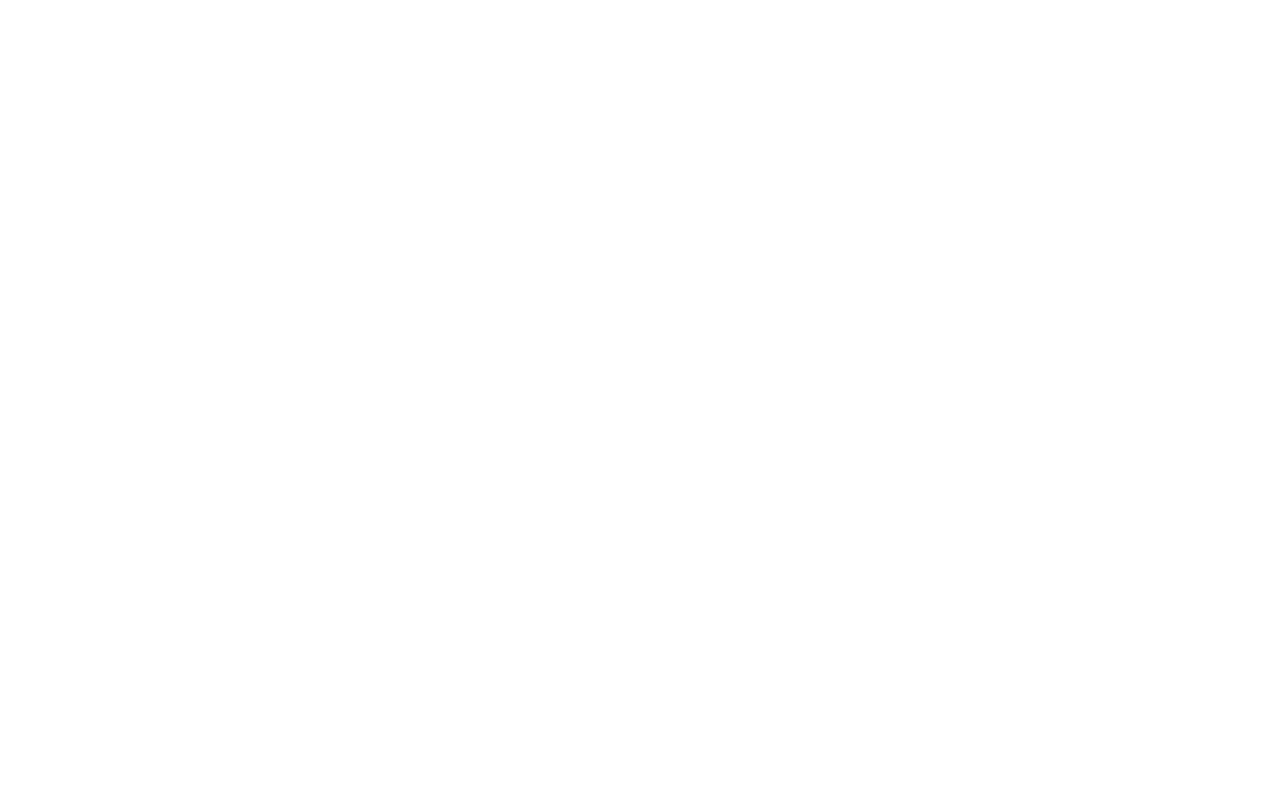
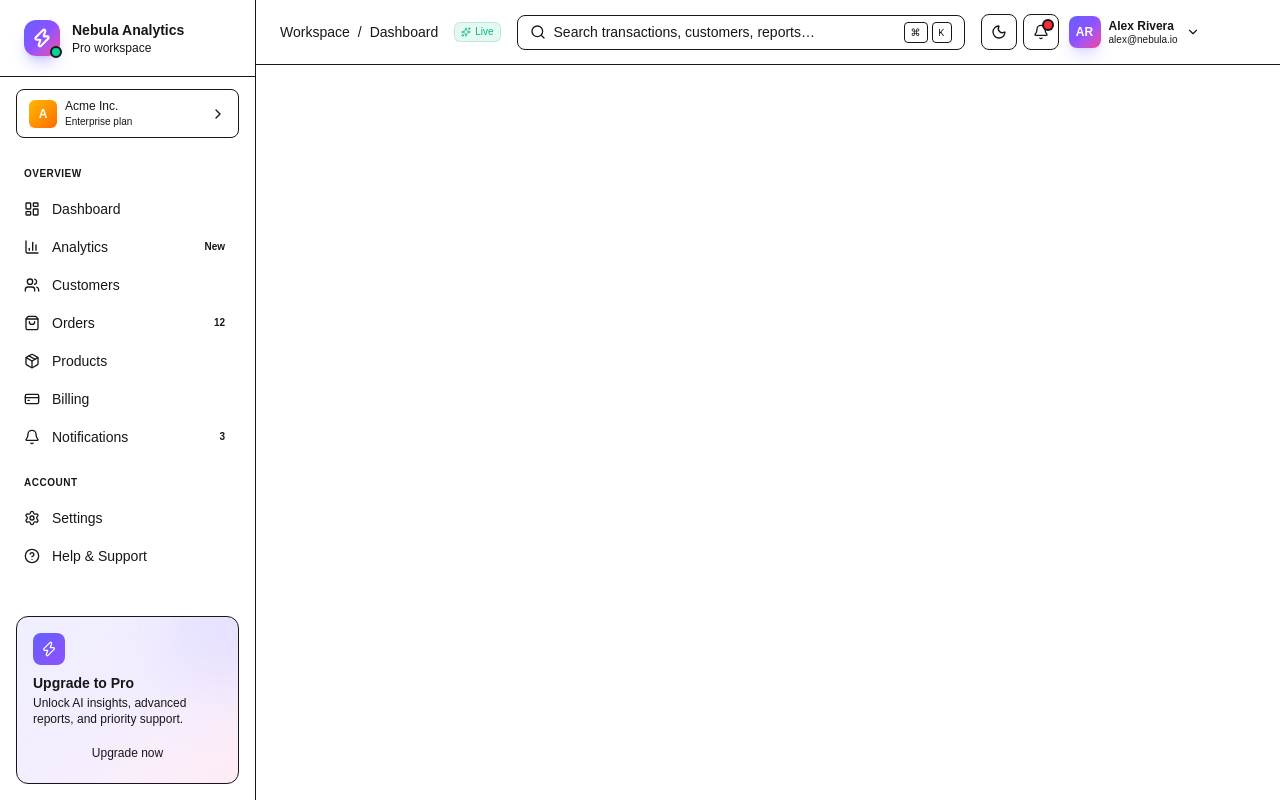
Before and after one commit to mrymsarabi/nextjs-admin-dashboard, a Next.js app: page / in a window 1280 px wide. Built offline with nearby package versions, Linux system fonts and the light colour scheme.

Commit message:
topbar - 1

```diff
--- a/package.json
+++ b/package.json
@@ -15,7 +15,9 @@
     "autoprefixer": "^10.4.21",
     "clsx": "^2.1.1",
     "drizzle-orm": "^0.45.2",
+    "lucide-react": "^1.29.0",
     "next": "15.5.4",
+    "next-themes": "^0.4.6",
     "postcss": "^8.5.6",
     "react": "^19.2.8",
     "react-dom": "19.1.0",
--- a/src/app/page.tsx
+++ b/src/app/page.tsx
@@ -1,9 +1,15 @@
+import { Sidebar } from "@/components/sidebar";
+import { Topbar } from "@/components/topbar";
 import Image from "next/image";
 
 export default function Home() {
   return (
-    <div>
+    <div className="flex min-h-screen bg-[rgb(var(--background))]">
+      <Sidebar />
 
+      <div className="flex-1 flex flex-col min-w-0">
+        <Topbar />
+      </div>
     </div>
   );
 }
--- /dev/null
+++ b/src/components/sidebar.tsx
@@ -0,0 +1,142 @@
+"use client";
+
+import {
+  LayoutDashboard,
+  BarChart3,
+  Users,
+  ShoppingBag,
+  Package,
+  Settings,
+  HelpCircle,
+  LogOut,
+  CreditCard,
+  Bell,
+  Zap,
+  ChevronRight,
+} from "lucide-react";
+import { cn } from "@/lib/utils";
+
+type NavItem = {
+  label: string;
+  icon: React.ComponentType<{ className?: string }>;
+  href: string;
+  badge?: string;
+  active?: boolean;
+};
+
+const primaryNav: NavItem[] = [
+  { label: "Dashboard", icon: LayoutDashboard, href: "#", active: true },
+  { label: "Analytics", icon: BarChart3, href: "#", badge: "New" },
+  { label: "Customers", icon: Users, href: "#" },
+  { label: "Orders", icon: ShoppingBag, href: "#", badge: "12" },
+  { label: "Products", icon: Package, href: "#" },
+  { label: "Billing", icon: CreditCard, href: "#" },
+  { label: "Notifications", icon: Bell, href: "#", badge: "3" },
+];
+
+const secondaryNav: NavItem[] = [
+  { label: "Settings", icon: Settings, href: "#" },
+  { label: "Help & Support", icon: HelpCircle, href: "#" },
+];
+
+export function Sidebar() {
+  return (
+    <aside className="hidden lg:flex w-64 flex-col border-r border-default bg-[rgb(var(--card))] h-screen sticky top-0">
+      {/* Logo */}
+      <div className="flex items-center gap-3 px-6 py-5 border-b border-default">
+        <div className="relative">
+          <div className="w-9 h-9 rounded-xl bg-gradient-to-br from-indigo-500 via-violet-500 to-pink-500 flex items-center justify-center shadow-lg shadow-indigo-500/30">
+            <Zap className="w-5 h-5 text-white" strokeWidth={2.5} />
+          </div>
+          <div className="absolute -bottom-0.5 -right-0.5 w-3 h-3 bg-emerald-400 rounded-full border-2 border-[rgb(var(--card))]" />
+        </div>
+        <div className="flex flex-col">
+          <span className="font-semibold text-sm">Nebula Analytics</span>
+          <span className="text-xs text-muted">Pro workspace</span>
+        </div>
+      </div>
+
+      {/* Workspace switcher */}
+      <div className="px-4 py-3">
+        <button className="w-full flex items-center justify-between gap-2 px-3 py-2 rounded-lg border border-default hover:bg-[rgb(var(--card-muted))] transition-colors">
+          <div className="flex items-center gap-2 min-w-0">
+            <div className="w-7 h-7 rounded-md bg-gradient-to-br from-amber-400 to-orange-500 flex items-center justify-center text-white font-semibold text-xs shrink-0">
+              A
+            </div>
+            <div className="flex flex-col items-start min-w-0">
+              <span className="text-xs font-medium truncate">Acme Inc.</span>
+              <span className="text-[10px] text-muted truncate">Enterprise plan</span>
+            </div>
+          </div>
+          <ChevronRight className="w-4 h-4 text-muted shrink-0" />
+        </button>
+      </div>
+
+      {/* Primary nav */}
+      <nav className="flex-1 px-3 py-2 space-y-0.5 overflow-y-auto">
+        <div className="px-3 py-2 text-[10px] font-semibold uppercase tracking-wider text-muted">
+          Overview
+        </div>
+        {primaryNav.map((item) => (
+          <NavItemRow key={item.label} item={item} />
+        ))}
+
+        <div className="px-3 py-2 mt-3 text-[10px] font-semibold uppercase tracking-wider text-muted">
+          Account
+        </div>
+        {secondaryNav.map((item) => (
+          <NavItemRow key={item.label} item={item} />
+        ))}
+      </nav>
+
+      {/* Upgrade card */}
+      <div className="px-4 pb-4">
+        <div className="relative overflow-hidden rounded-xl p-4 bg-gradient-to-br from-indigo-500/10 via-violet-500/10 to-pink-500/10 border border-default">
+          <div className="absolute -top-6 -right-6 w-20 h-20 bg-indigo-500/20 rounded-full blur-2xl" />
+          <div className="relative">
+            <div className="w-8 h-8 rounded-lg bg-gradient-to-br from-indigo-500 to-violet-500 flex items-center justify-center mb-2">
+              <Zap className="w-4 h-4 text-white" />
+            </div>
+            <div className="text-sm font-semibold mb-0.5">Upgrade to Pro</div>
+            <p className="text-xs text-muted mb-3">
+              Unlock AI insights, advanced reports, and priority support.
+            </p>
+            <button className="w-full text-xs font-medium py-1.5 rounded-md bg-[rgb(var(--foreground))] text-[rgb(var(--background))] hover:opacity-90 transition-opacity">
+              Upgrade now
+            </button>
+          </div>
+        </div>
+      </div>
+    </aside>
+  );
+}
+
+function NavItemRow({ item }: { item: NavItem }) {
+  const Icon = item.icon;
+  return (
+    <a
+      href={item.href}
+      className={cn(
+        "group flex items-center gap-3 px-3 py-2 rounded-lg text-sm font-medium transition-all",
+        item.active
+          ? "bg-[rgb(var(--accent-soft))] text-[rgb(var(--accent))]"
+          : "text-[rgb(var(--foreground))] hover:bg-[rgb(var(--card-muted))]"
+      )}
+    >
+      <Icon className={cn("w-4 h-4 shrink-0", item.active ? "text-[rgb(var(--accent))]" : "text-muted")} />
+      <span className="flex-1 truncate">{item.label}</span>
+      {item.badge && (
+        <span
+          className={cn(
+            "text-[10px] font-semibold px-1.5 py-0.5 rounded-md",
+            item.active
+              ? "bg-[rgb(var(--accent))] text-white"
+              : "bg-[rgb(var(--card-muted))] text-muted"
+          )}
+        >
+          {item.badge}
+        </span>
+      )}
+    </a>
+  );
+}
--- /dev/null
+++ b/src/components/topbar.tsx
@@ -0,0 +1,88 @@
+"use client";
+
+import { Search, Bell, Sun, Moon, Command, ChevronDown, Sparkles } from "lucide-react";
+import { useTheme } from "next-themes";
+import { useEffect, useState } from "react";
+import { cn } from "@/lib/utils";
+
+export function Topbar() {
+  return (
+    <header className="sticky top-0 z-30 backdrop-blur-xl bg-[rgb(var(--background))]/80 border-b border-default">
+      <div className="flex items-center gap-4 px-6 py-3">
+        {/* Breadcrumb */}
+        <div className="hidden md:flex items-center gap-2 text-sm">
+          <span className="text-muted">Workspace</span>
+          <span className="text-muted">/</span>
+          <span className="font-medium">Dashboard</span>
+          <span className="ml-2 inline-flex items-center gap-1 text-[10px] font-medium px-1.5 py-0.5 rounded-md bg-emerald-500/10 text-emerald-500 border border-emerald-500/20">
+            <Sparkles className="w-2.5 h-2.5" />
+            Live
+          </span>
+        </div>
+
+        {/* Search */}
+        <div className="flex-1 max-w-md">
+          <button className="w-full group flex items-center gap-2 px-3 py-1.5 rounded-lg border border-default bg-[rgb(var(--card))] hover:border-strong transition-colors">
+            <Search className="w-4 h-4 text-muted" />
+            <span className="text-sm text-muted">Search transactions, customers, reports…</span>
+            <div className="ml-auto flex items-center gap-1 text-[10px] text-muted">
+              <kbd className="px-1.5 py-0.5 rounded border border-default bg-[rgb(var(--card-muted))] font-mono">⌘</kbd>
+              <kbd className="px-1.5 py-0.5 rounded border border-default bg-[rgb(var(--card-muted))] font-mono">K</kbd>
+            </div>
+          </button>
+        </div>
+
+        <div className="flex items-center gap-1.5">
+          <ThemeToggle />
+          <NotificationButton />
+          <UserMenu />
+        </div>
+      </div>
+    </header>
+  );
+}
+
+function ThemeToggle() {
+  const { theme, setTheme } = useTheme();
+  const [mounted, setMounted] = useState(false);
+
+  useEffect(() => setMounted(true), []);
+
+  return (
+    <button
+      aria-label="Toggle theme"
+      onClick={() => setTheme(theme === "dark" ? "light" : "dark")}
+      className="relative w-9 h-9 rounded-lg border border-default bg-[rgb(var(--card))] hover:bg-[rgb(var(--card-muted))] transition-colors flex items-center justify-center"
+    >
+      {mounted && theme === "dark" ? (
+        <Sun className="w-4 h-4" />
+      ) : (
+        <Moon className="w-4 h-4" />
+      )}
+    </button>
+  );
+}
+
+function NotificationButton() {
+  return (
+    <button className="relative w-9 h-9 rounded-lg border border-default bg-[rgb(var(--card))] hover:bg-[rgb(var(--card-muted))] transition-colors flex items-center justify-center">
+      <Bell className="w-4 h-4" />
+      <span className="absolute top-1.5 right-1.5 w-2 h-2 rounded-full bg-red-500 ring-2 ring-[rgb(var(--card))]" />
+    </button>
+  );
+}
+
+function UserMenu() {
+  return (
+    <button className="flex items-center gap-2 pl-1 pr-2 py-1 rounded-lg hover:bg-[rgb(var(--card))] transition-colors">
+      <div className="w-8 h-8 rounded-lg bg-linear-to-br from-indigo-500 via-violet-500 to-pink-500 flex items-center justify-center text-white font-semibold text-xs shadow-lg shadow-indigo-500/20">
+        AR
+      </div>
+      <div className="hidden sm:flex flex-col items-start leading-tight">
+        <span className="text-xs font-semibold">Alex Rivera</span>
+        <span className="text-[10px] text-muted">alex@nebula.io</span>
+      </div>
+      <ChevronDown className="hidden sm:block w-3.5 h-3.5 text-muted" />
+    </button>
+  );
+}
```
Also changed, not shown: 1 other file (tests, documents, lock files or other folders).
